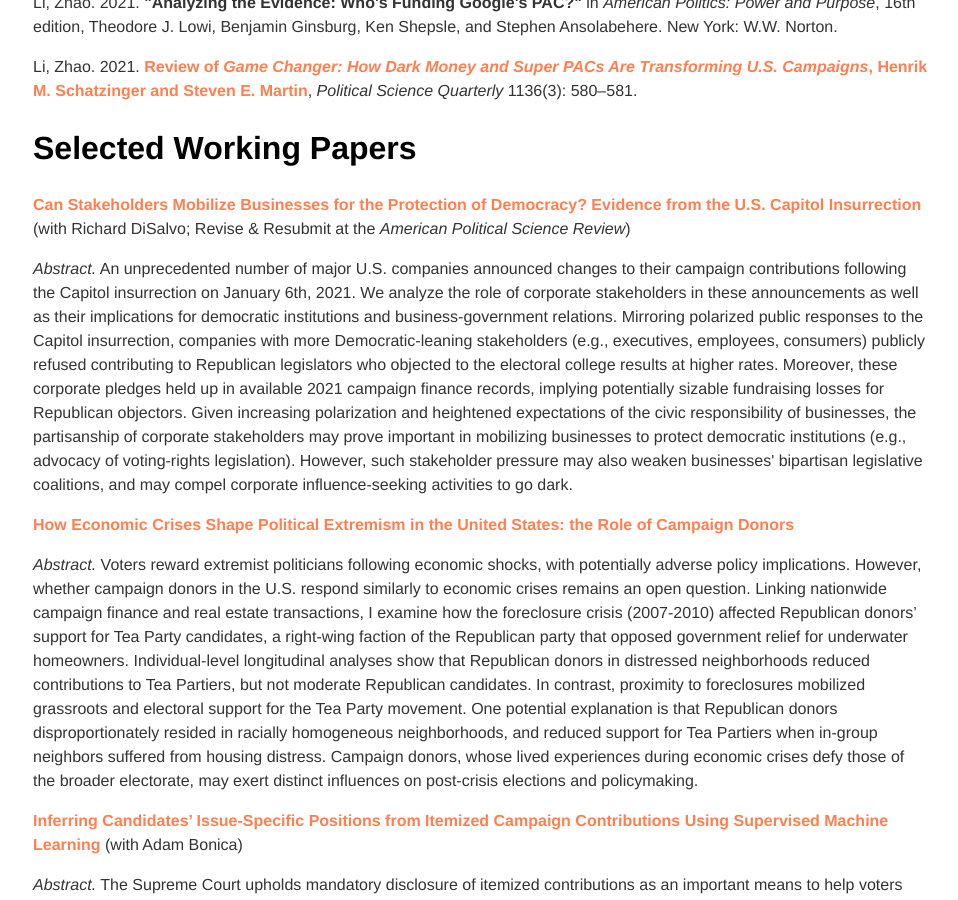
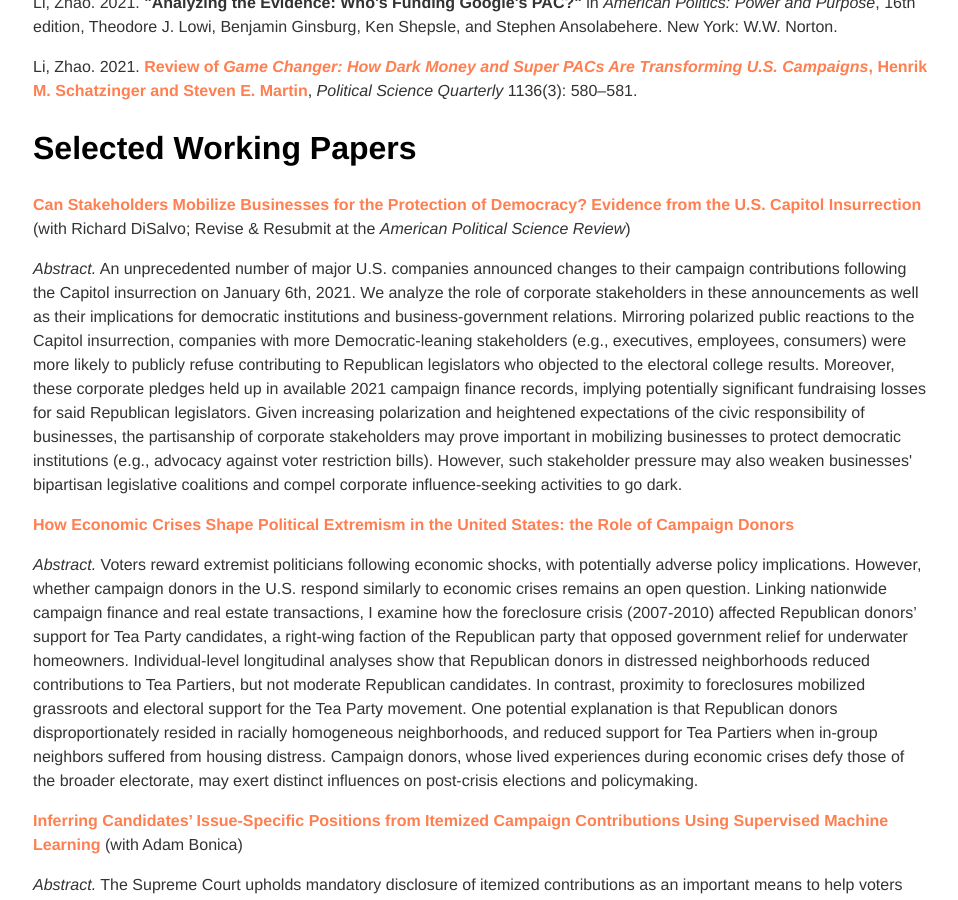
Before and after one commit to zhaoliresearch/zhaoliresearch.github.io, a Jekyll site: the page built from research/index.html, in a window 1280 px wide and 900 px high, scrolled down 629 px. Shown: the whole window, without its empty margins (159-1117 px from the left). Built offline with Jekyll 4.4.1, drawn with Linux system fonts in a browser that asks for light colours.

Commit message:
Update index.html

```diff
--- a/research/index.html
+++ b/research/index.html
@@ -12,7 +12,7 @@ title: Zhao Li, Ph.D.
 <p>Li, Zhao. 2021. <b><a href="https://onlinelibrary.wiley.com/doi/10.1002/polq.13221">Review of <i>Game Changer: How Dark Money and Super PACs Are Transforming U.S. Campaigns</i>, Henrik M. Schatzinger and Steven E. Martin</b></a>, <i>Political Science Quarterly </i> 1136(3): 580–581.</p>
 <h2>Selected Working Papers </h2>
 <p><b><a href="https://www.dropbox.com/s/oziztndzdsjbxpk/Li%20and%20DiSalvo_Capitol%20Riot.pdf?dl=0">Can Stakeholders Mobilize Businesses for the Protection of Democracy? Evidence from the U.S. Capitol Insurrection</b></a> (with Richard DiSalvo; Revise & Resubmit at the <i>American Political Science Review</i>)</p>
-<p><i>Abstract.</i> An unprecedented number of major U.S. companies announced changes to their campaign contributions following the Capitol insurrection on January 6th, 2021. We analyze the role of corporate stakeholders in these announcements as well as their implications for democratic institutions and business-government relations. Mirroring polarized public responses to the Capitol insurrection, companies with more Democratic-leaning stakeholders (e.g., executives, employees, consumers) publicly refused contributing to Republican legislators who objected to the electoral college results at higher rates. Moreover, these corporate pledges held up in available 2021 campaign finance records, implying potentially sizable fundraising losses for Republican objectors. Given increasing polarization and heightened expectations of the civic responsibility of businesses, the partisanship of corporate stakeholders may prove important in mobilizing businesses to protect democratic institutions (e.g., advocacy of voting-rights legislation). However, such stakeholder pressure may also weaken businesses' bipartisan legislative coalitions, and may compel corporate influence-seeking activities to go dark.</p>
+<p><i>Abstract.</i> An unprecedented number of major U.S. companies announced changes to their campaign contributions following the Capitol insurrection on January 6th, 2021. We analyze the role of corporate stakeholders in these announcements as well as their implications for democratic institutions and business-government relations. Mirroring polarized public reactions to the Capitol insurrection, companies with more Democratic-leaning stakeholders (e.g., executives, employees, consumers) were more likely to publicly refuse contributing to Republican legislators who objected to the electoral college results. Moreover, these corporate pledges held up in available 2021 campaign finance records, implying potentially significant fundraising losses for said Republican legislators. Given increasing polarization and heightened expectations of the civic responsibility of businesses, the partisanship of corporate stakeholders may prove important in mobilizing businesses to protect democratic institutions (e.g., advocacy against voter restriction bills). However, such stakeholder pressure may also weaken businesses' bipartisan legislative coalitions and compel corporate influence-seeking activities to go dark.</p>
 <p><b><a href="https://www.dropbox.com/s/at6n6o16dze48ds/Zhao%20Li_Housing%20Crash%20and%20Political%20Extremism.pdf?dl=0">How Economic Crises Shape Political Extremism in the United States: the Role of Campaign Donors</b> </a></p>
 <p><i>Abstract.</i> Voters reward extremist politicians following economic shocks, with potentially adverse policy implications. However, whether campaign donors in the U.S. respond similarly to economic crises remains an open question. Linking nationwide campaign finance and real estate transactions, I examine how the foreclosure crisis (2007-2010) affected Republican donors’ support for Tea Party candidates, a right-wing faction of the Republican party that opposed government relief for underwater homeowners. Individual-level longitudinal analyses show that Republican donors in distressed neighborhoods reduced contributions to Tea Partiers, but not moderate Republican candidates. In contrast, proximity to foreclosures mobilized grassroots and electoral support for the Tea Party movement. One potential explanation is that Republican donors disproportionately resided in racially homogeneous neighborhoods, and reduced support for Tea Partiers when in-group neighbors suffered from housing distress. Campaign donors, whose lived experiences during economic crises defy those of the broader electorate, may exert distinct influences on post-crisis elections and policymaking.</p>
 <p><b><a href="https://www.dropbox.com/s/6uie90whk4n7xdl/Bonica%20and%20Li%20%282021%29.pdf?dl=0">Inferring Candidates’ Issue-Specific Positions from Itemized Campaign Contributions Using Supervised Machine Learning</b></a> (with Adam Bonica)</p>
```
